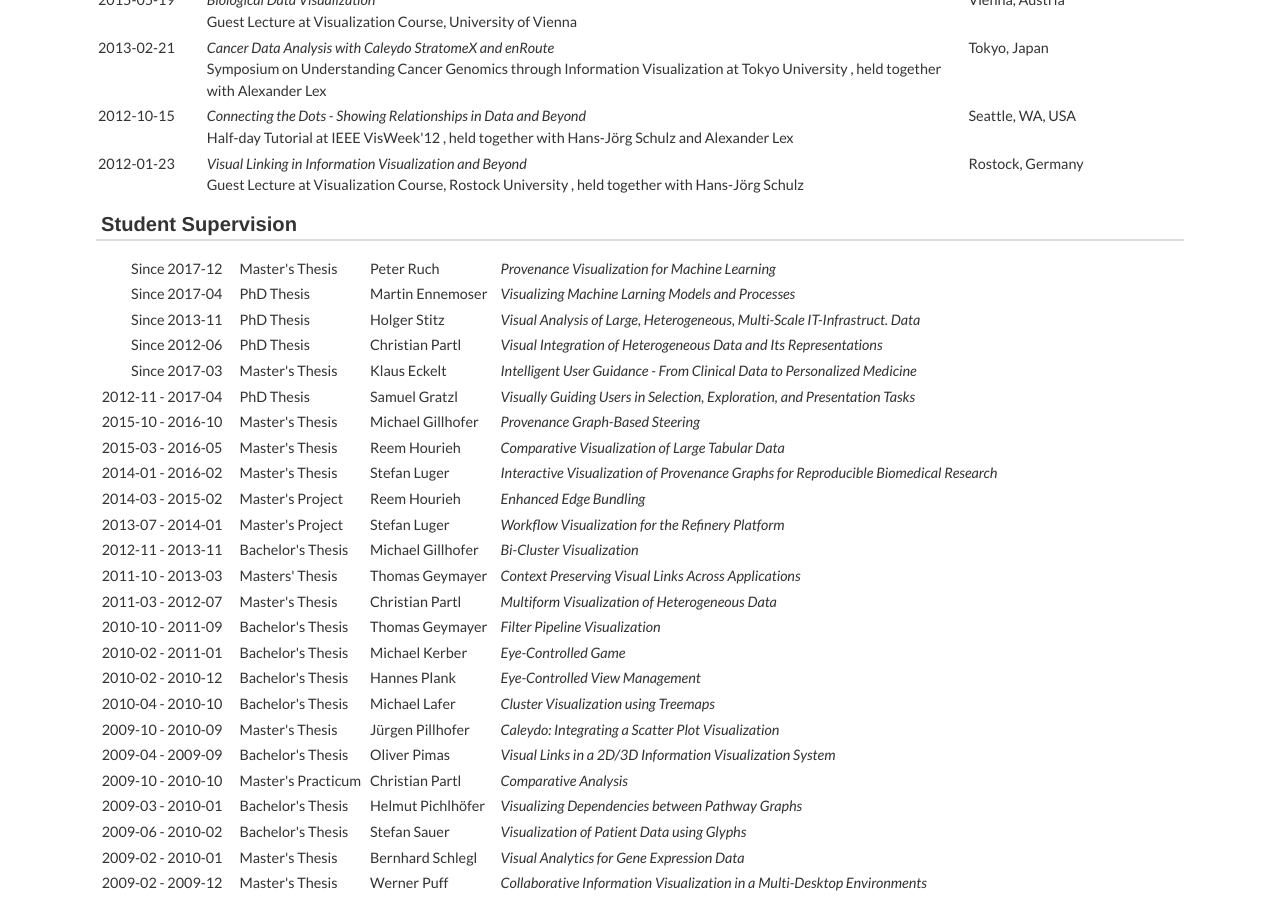
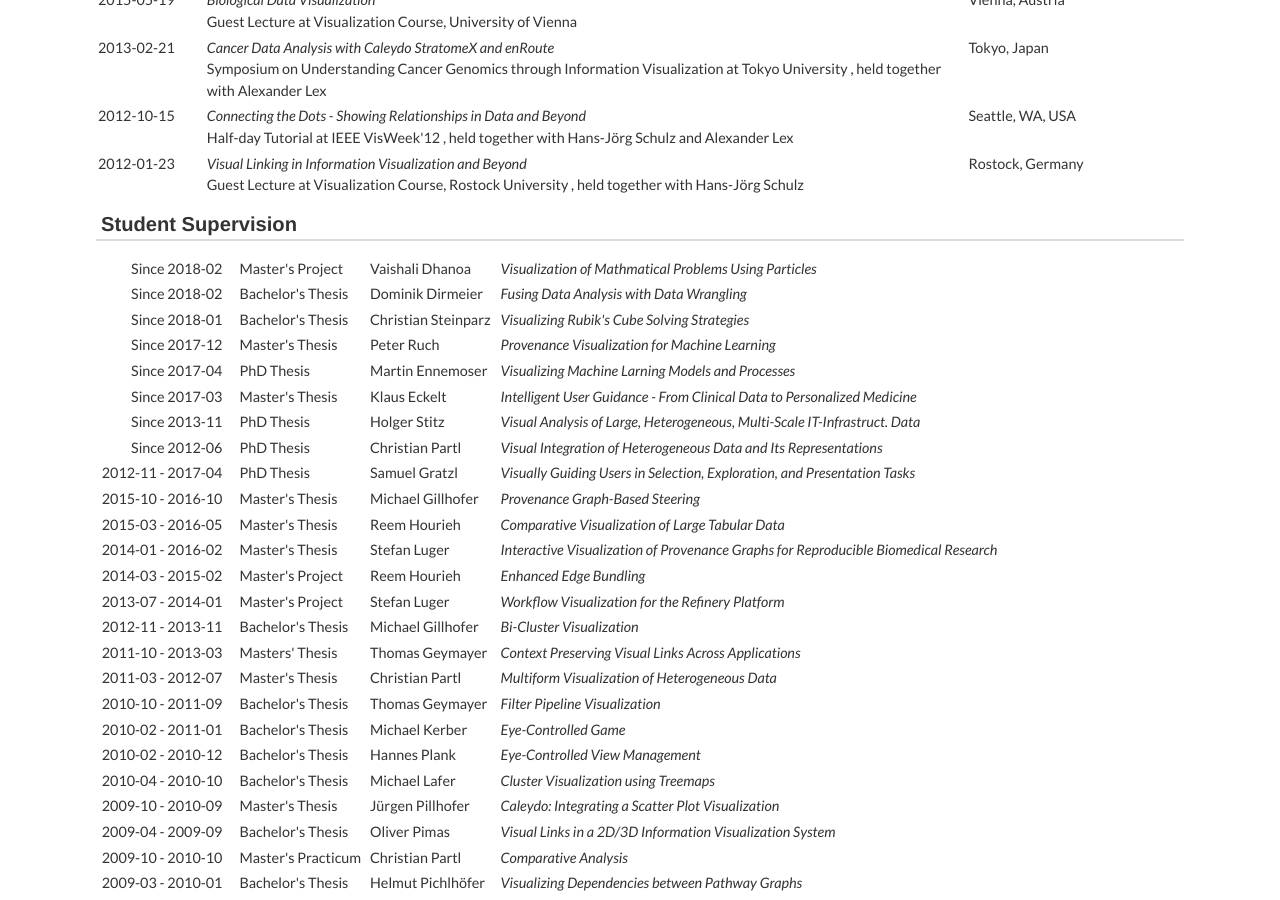
Before and after one commit to mstreit/mstreit.github.io, a Jekyll site: the page built from teaching.md, in a window 1280 px wide and 900 px high, scrolled down 1093 px. Built offline with Jekyll 4.4.1, drawn with Linux system fonts in a browser that asks for light colours; nearby versions of some CDN libraries; some web fonts are replaced.

Commit message:
updated student projects

```diff
--- a/_data/students.yml
+++ b/_data/students.yml
@@ -1,3 +1,18 @@
+- date: Since 2018-02
+  title: Visualization of Mathmatical Problems Using Particles
+  name: Vaishali Dhanoa
+  type: Master's Project
+
+- date: Since 2018-02
+  title: Fusing Data Analysis with Data Wrangling
+  name: Dominik Dirmeier
+  type: Bachelor's Thesis
+
+- date: Since 2018-01
+  title: Visualizing Rubik's Cube Solving Strategies
+  name: Christian Steinparz
+  type: Bachelor's Thesis
+
 - date: Since 2017-12
   title: Provenance Visualization for Machine Learning
   name: Peter Ruch
@@ -8,6 +23,11 @@
   name: Martin Ennemoser
   type: PhD Thesis
 
+- date: Since 2017-03
+  title: "Intelligent User Guidance - From Clinical Data to Personalized Medicine"
+  name: Klaus Eckelt
+  type: Master's Thesis
+
 - date: Since 2013-11
   title: Visual Analysis of Large, Heterogeneous, Multi-Scale IT-Infrastruct. Data
   name: Holger Stitz
@@ -17,11 +37,6 @@
   title: Visual Integration of Heterogeneous Data and Its Representations
   name: Christian Partl
   type: PhD Thesis
-
-- date: Since 2017-03
-  title: "Intelligent User Guidance - From Clinical Data to Personalized Medicine"
-  name: Klaus Eckelt
-  type: Master's Thesis
 
 - date: 2012-11 - 2017-04
   title: Visually Guiding Users in Selection, Exploration, and Presentation Tasks
```
